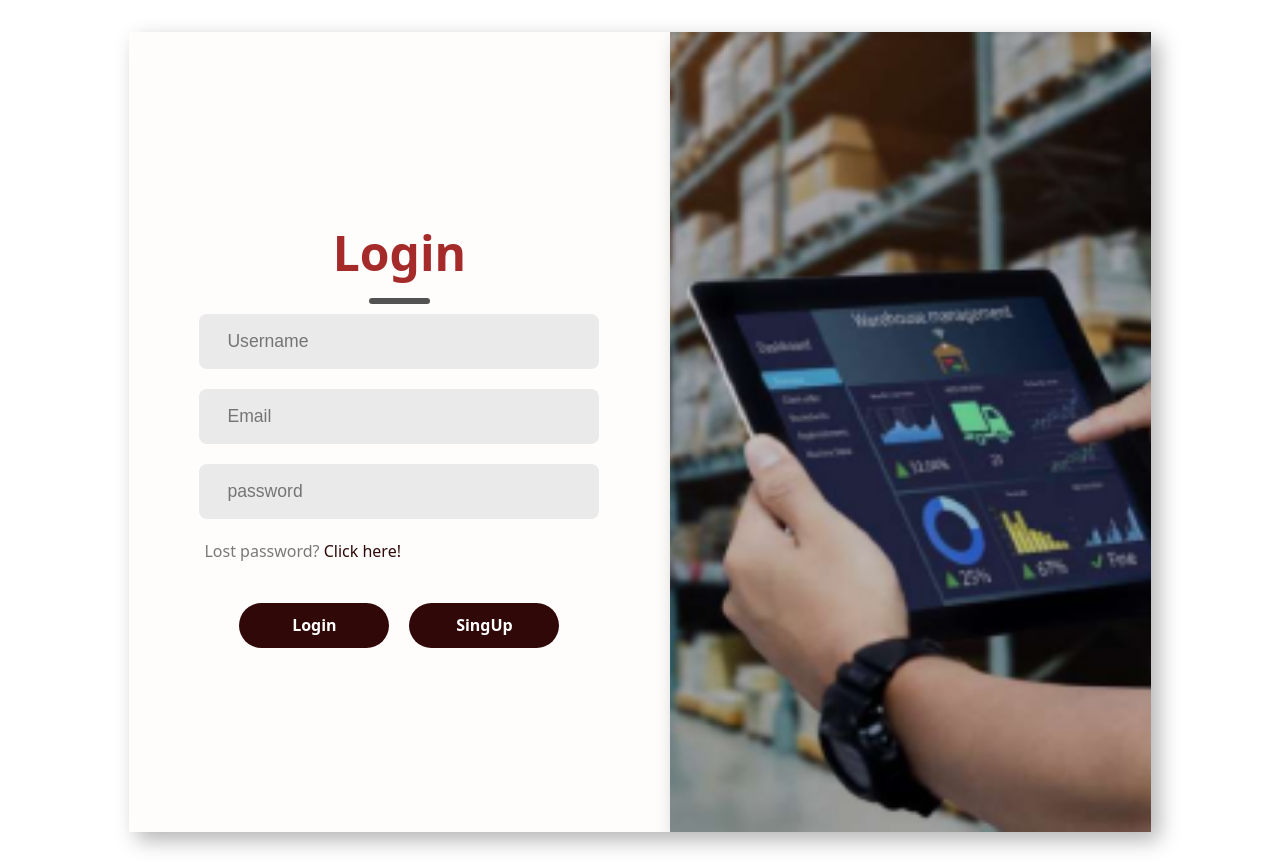
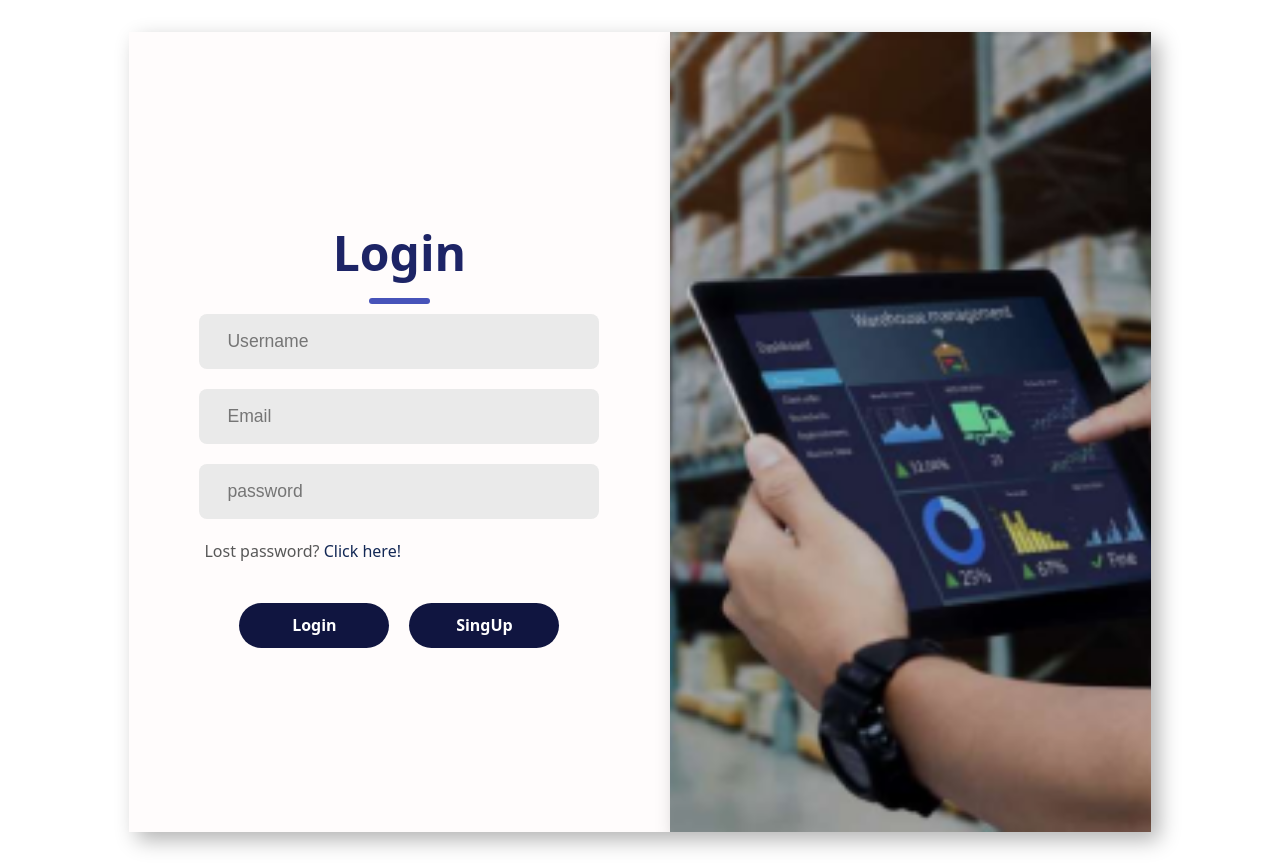
Before and after one commit to IsurikaDaniel/Inventory-System-frontEnd-react-, a React (Vite) app: page / in a window 1280 px wide. Built offline with nearby package versions, Linux system fonts and the light colour scheme.

Commit message:
login done

```diff
--- a/src/MainComponents/Login.css
+++ b/src/MainComponents/Login.css
@@ -21,13 +21,13 @@
 .text {
     font-size: 3rem;
     font-weight: 700;
-    color: brown;
+    color: #1d2466;
 }
 
 .underline {
     width: 61px;
     height: 6px;
-    background-color: #535252;
+    background-color: #4753b9;
     border-radius: 9px;
 }
 
@@ -66,13 +66,13 @@
 /* Forgot password */
 .frogot-psw {
     font-size: 16px;
-    color: #797979;
+    color: #585858;
     text-align: left;
     padding-left: 5px;
 }
 
 .frogot-psw span {
-    color: #2e0909;
+    color: #132855;
     cursor: pointer;
 }
 
@@ -91,7 +91,7 @@
     justify-content: center;
     width: 150px;
     height: 45px;
-    background: #300808;
+    background: #101540;
     color: white;
     border-radius: 50px;
     font-size: 1rem;
```
